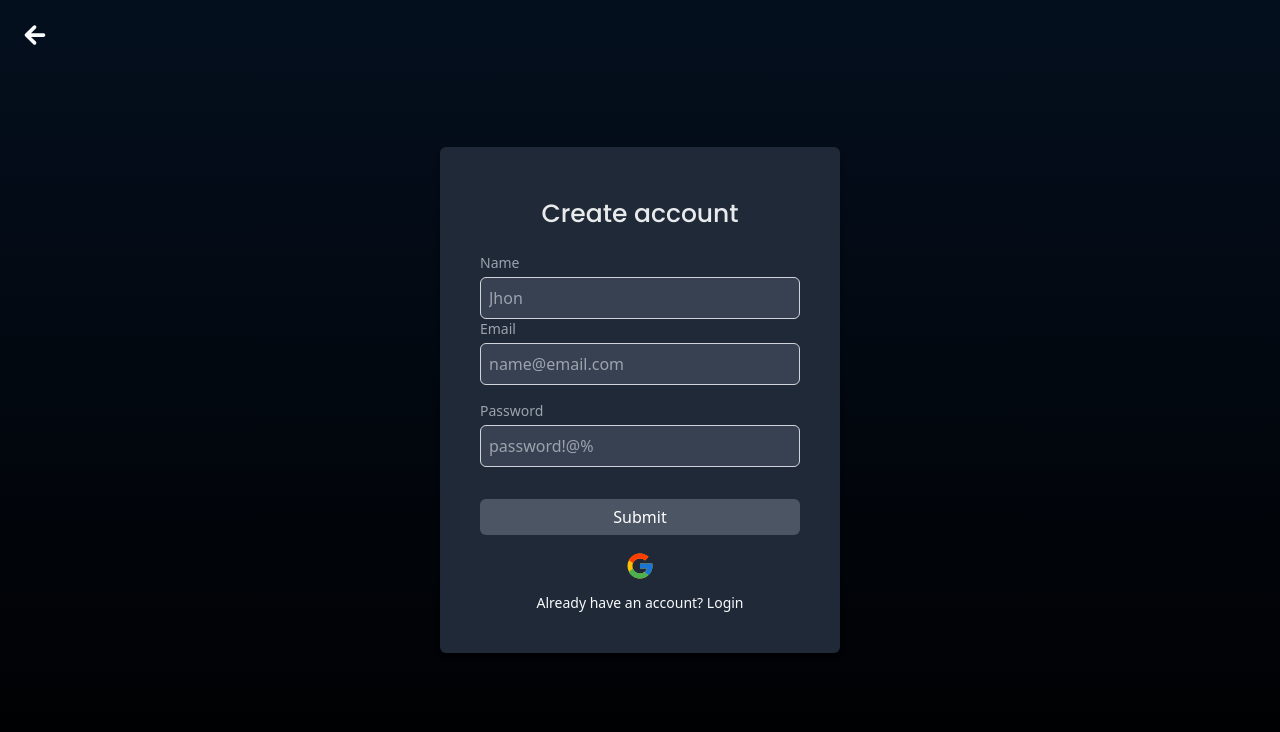
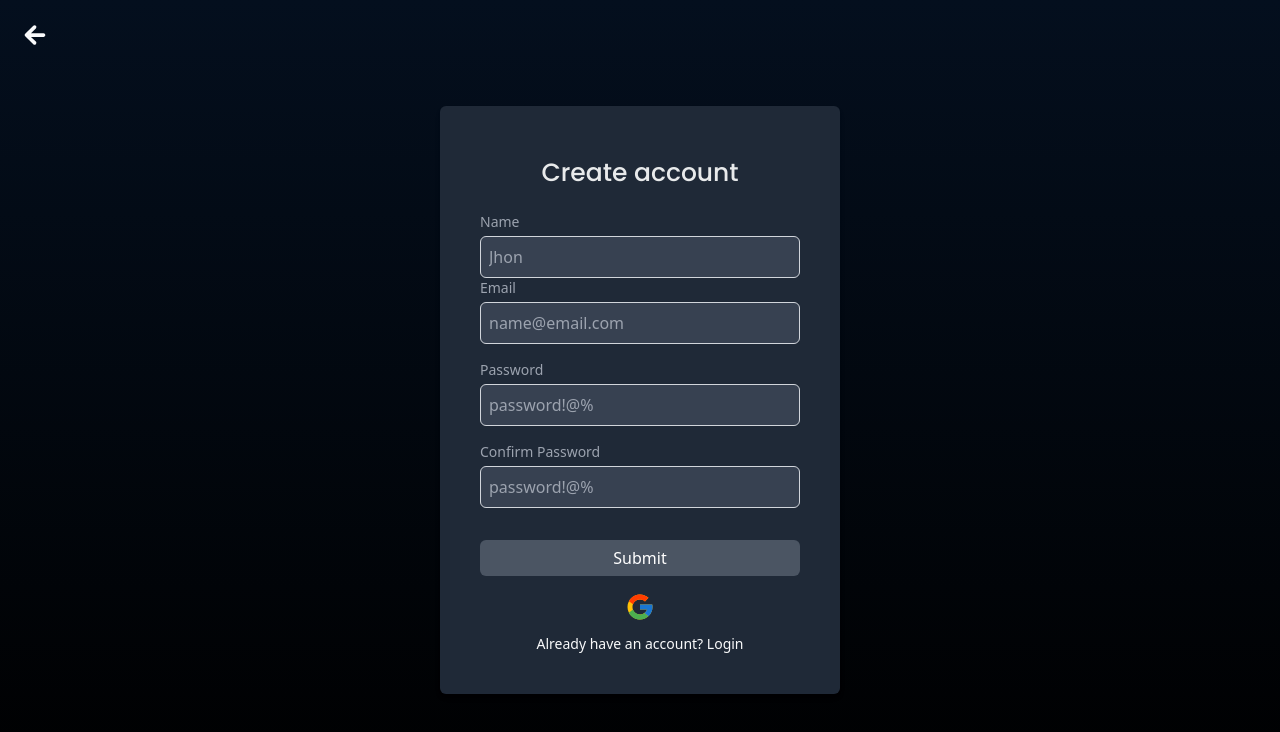
Before and after one commit to s7abab/blearn-frontend, a Next.js app: page /signup in a window 1280 px wide. Shown: the top 732 px of the page. Built offline with nearby package versions, Linux system fonts and the light colour scheme; no server answers.

Commit message:
confirm password feature added

```diff
--- a/app/(routes)/(auth)/signup/page.tsx
+++ b/app/(routes)/(auth)/signup/page.tsx
@@ -68,13 +68,14 @@ const Signup = (props: Props) => {
   });
 
   const formik = useFormik({
-    initialValues: { name: "", email: "", password: "" },
+    initialValues: { name: "", email: "", password: "", confirmpassword: "" },
     validationSchema: schema,
-    onSubmit: async ({ name, email, password }) => {
+    onSubmit: async ({ name, email, password, confirmpassword }) => {
       const data = {
         name,
         email,
         password,
+        confirmpassword,
       };
       setFormData(data);
       await register(data);
@@ -161,6 +162,32 @@ const Signup = (props: Props) => {
               <span className="text-sm text-red-500">{errors.password}</span>
             )}
           </div>
+          <div className="mb-4">
+            <label
+              htmlFor="password"
+              className="block text-sm font-medium text-gray-600 dark:text-gray-400"
+            >
+              Confirm Password
+            </label>
+            <div className="relative">
+              <input
+                name="confirmpassword"
+                type="password"
+                id="confirmpassword"
+                onChange={handleChange}
+                value={values.confirmpassword}
+                placeholder="password!@%"
+                className={` mt-1 p-2 w-full border ${
+                  errors.confirmpassword && touched.confirmpassword
+                    ? "border-red-500"
+                    : "border-gray-300"
+                } rounded-md focus:outline-none focus:ring focus:border-blue-300 dark:bg-gray-700 dark:text-white`}
+              />
+            </div>
+            {errors.confirmpassword && touched.confirmpassword && (
+              <span className="text-sm text-red-500">{errors.confirmpassword}</span>
+            )}
+          </div>
           <div className="mb-4 mt-8">
             <button type="submit" className={`${styles.primary} w-full`}>
               Submit
--- a/app/utils/validations/login.validation.ts
+++ b/app/utils/validations/login.validation.ts
@@ -7,6 +7,5 @@ export const schema = Yup.object().shape({
     .required("Please enter your email!"),
   password: Yup.string()
     .required("Please enter your password!")
-    // .matches(/^(?=.*\d)(?=.*[a-z])(?=.*[A-Z])(?=.*[a-zA-Z]).{8,}$/, "Password must contain at least one uppercase letter, one lowercase letter, one number, and one special character")
-    .min(6, "Password must be at least 8 characters"),
+    .min(8, "Password must be at least 8 characters"),
 });
--- a/app/utils/validations/register.validation.ts
+++ b/app/utils/validations/register.validation.ts
@@ -1,6 +1,5 @@
 import * as Yup from "yup";
 
-const passwordRegex = /^(?=.*\d)(?=.*[a-z])(?=.*[A-Z])(?=.*[a-zA-Z]).{6,}$/;
 export const schema = Yup.object().shape({
   name: Yup.string()
     .matches(/^\S*$/, "Name must not contain spaces")
@@ -13,7 +12,10 @@ export const schema = Yup.object().shape({
     .required("Please enter your password!")
     .matches(
       /^(?=.*\d)(?=.*[a-z])(?=.*[A-Z])(?=.*[a-zA-Z]).{8,}$/,
-      "Password must contain at least one uppercase letter, one lowercase letter, one number, and one special character"
+      "Password requires at least one uppercase, one lowercase, one number, and one special character"
     )
     .min(8, "Password must be at least 8 characters"),
+  confirmpassword: Yup.string()
+    .required("Please confirm your password!")
+    .oneOf([Yup.ref("password")], "Passwords must match"),
 });
```
